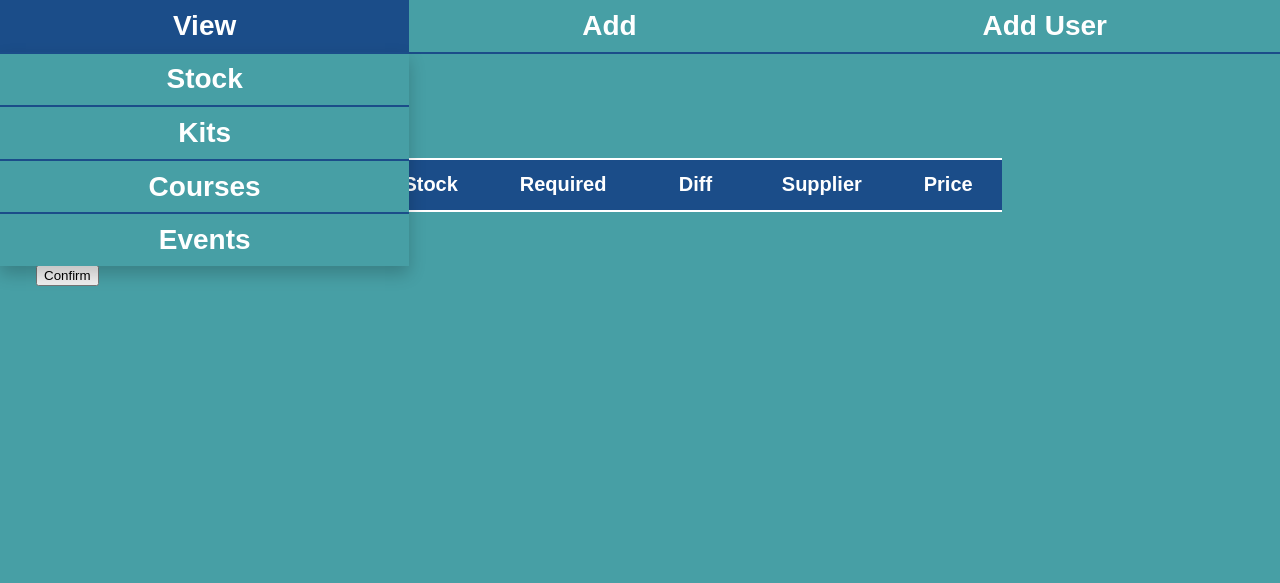
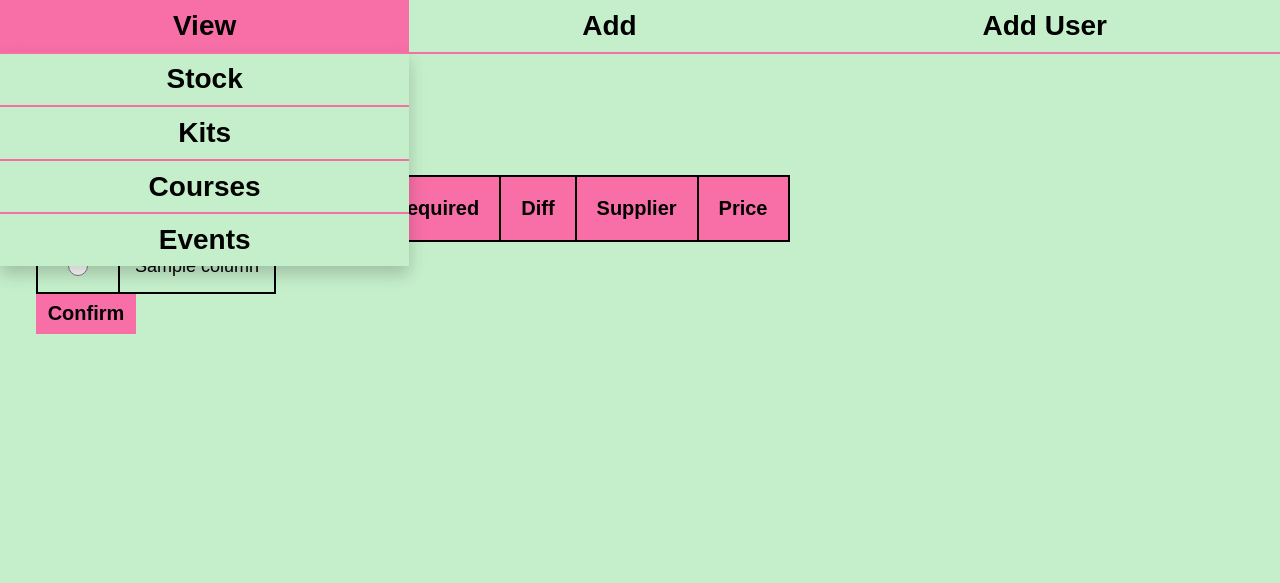
Before and after one commit to Barracoda130/comp2011-CW2, a Flask app: template app/templates/add_selected_items.html in a window 1280 px wide. Shown: the top 583 px of the page. Run offline with Flask 3, Linux system fonts and the light colour scheme; the template is opened without the code that fills it: values that come from a table or form of the project are taken from there, most other values are stand-ins (such as "Sample title", 1, 10 or a date in 2020).

Commit message:
Fixed bugs

```diff
--- a/app/calculate_stock.py
+++ b/app/calculate_stock.py
@@ -11,5 +11,5 @@ def calculate_required(item):
                 required += event.numberOfKids
     return required
 
-def caluclate_diff(item, required):
+def calculate_diff(item, required):
     return required - item.stock
--- a/app/sort_forms.py
+++ b/app/sort_forms.py
@@ -2,6 +2,7 @@ from flask_wtf import FlaskForm
 from wtforms import SubmitField
 from app import app, db
 import app.db_functions as db_functions
+import app.calculate_stock as calculate_stock
 
 class SortStockItemForm(FlaskForm):
     """
@@ -34,9 +35,9 @@ class SortStockItemForm(FlaskForm):
             elif sort_by == 'stock':
                 stockItems.sort(key=lambda x: x.stock, reverse=reverse)
             elif sort_by == 'required':
-                stockItems.sort(key=lambda x: x.required, reverse=reverse)
+                stockItems.sort(key=lambda x: calculate_stock.calculate_required(x), reverse=reverse)
             elif sort_by == 'diff':
-                stockItems.sort(key=lambda x: x.diff, reverse=reverse)
+                stockItems.sort(key=lambda x: calculate_stock.calculate_diff(x, calculate_stock.calculate_required(x)), reverse=reverse)
             elif sort_by == 'supplier':
                 stockItems.sort(key=lambda x: x.supplier.lower(), reverse=reverse)
             elif sort_by == 'price':
--- a/app/static/generic.css
+++ b/app/static/generic.css
@@ -5,12 +5,10 @@
  */
 
 :root {
-    --main: #479fa5;
+    --main: #C5EFCB;
     --main2: #908d8d;
-    --secondary: #ffffff;
-    --income: rgb(0, 0, 0);
-    --expense: rgb(0, 0, 0);
-    --accent-blue: #1b4d89;
+    --secondary: #000000;
+    --accent-blue: #f86fa8;
 }
 
 body {
@@ -130,44 +128,63 @@ nav a:hover:not(.active) {
 }
 
 table {
-    width: 100%;
     border-collapse: collapse;
 }
 
 table form {
     height: 100%;
-    min-width: 80px;
 }
 
 table input[type="submit"] {
     background-color: var(--accent-blue);
-    color: var(--secondary);
     cursor: pointer;
     border: none;
     outline: none;
     width: 100%;
     height: 100%;
     margin: 0;
-    padding: 0;
+    padding: 20px;
 
     font-size: 20px;
     font-weight: 600;
     color: var(--secondary)
 }
 
-td, th {
-    border-top: 2px solid var(--secondary);
-    border-bottom: 2px solid var(--secondary);
-    height: 50px;
-    min-width: 60px;
-    text-align: center;
-    padding: 0;
+table .header {
+    background-color: var(--accent-blue);
+    font-size: 20px;
+    font-weight: 600;
+    color: var(--secondary)
 }
 
-.Income {
-    color: var(--income)
+input[type="text"], input[type="password"], input[type="number"], input[type="date"] {
+    border-radius: 5px;
+    /* height: 50%; */
+
+    font-size: 20px;
+    font-weight: 600;
+
+    border-color: var(--secondary);
+    border-width: 2px;
+    margin-bottom: 10px;
 }
 
-.Expense {
-    color: var(--expense)
+input[type="radio"], input[type="checkbox"] {
+    width: 20px;
+    height: 20px;
 }
+
+input[type="submit"] {
+    background-color: var(--accent-blue);
+    color: var(--secondary);
+    cursor: pointer;
+    border: none;
+    outline: none;
+    width: 100px;
+    height: 40px;
+    margin: 0;
+    padding: 0;
+
+    font-size: 20px;
+    font-weight: 600;
+}
--- a/app/static/index.css
+++ /dev/null
@@ -1,8 +0,0 @@
-table {
-    width: 80%;
-}
-
-table td {
-    border-left: 2px solid var(--secondary);
-    border-right: 2px solid var(--secondary);
-}
--- /dev/null
+++ b/app/static/view.css
@@ -0,0 +1,21 @@
+td, th {
+    border: 2px solid var(--secondary);
+    height: 50px;
+    text-align: center;
+    padding: 0;
+}
+
+table td {
+    border-left: 2px solid var(--secondary);
+    border-right: 2px solid var(--secondary);
+}
+
+table .text {
+    padding-left: 15px;
+    padding-right: 15px;
+}
+
+input[type="radio"], input[type="checkbox"] {
+    margin-left: 30px;
+    margin-right: 30px
+}
--- a/app/templates/add_selected_items.html
+++ b/app/templates/add_selected_items.html
@@ -1,12 +1,12 @@
 {% extends "base.html" %}
 {% block content %}
-    <link href="{{ url_for('static', filename='index.css') }}" type="text/css" rel="stylesheet">
+    <link href="{{ url_for('static', filename='view.css') }}" type="text/css" rel="stylesheet">
 
     <h1>Stock</h1>
     <input type="text" class="searchbox" placeholder="Search..."/>
     <table class="items-table">
         <tr>
-            <th>Add</th>
+            <th class="header">Add</th>
             <form action="" method="post" name="sort_model">
             {{ headers.csrf_token }}
             {% for header in headers %}
@@ -27,7 +27,7 @@
                     <td><input type="radio" value="{{ item.id }}" name="radio_input" {{ 'checked' if item.id==already_selected }}></td>
                 {% endif %}
             {% for column in item.data() %}
-                <td>{{ column }}</td>
+                <td class="text">{{ column }}</td>
             {% endfor %}
             </tr>
         {% endfor %}
```
Also changed, not shown: app/models.py (+5 -2 lines), app/static/form.css (added, +9 -0 lines), app/static/test.css (deleted, +0 -44 lines), app/templates/login.html (+18 -4 lines), app/templates/test.html (deleted, +0 -30 lines), app/templates/view_model.html (+4 -4 lines), app/views.py (+21 -9 lines), app.db.
